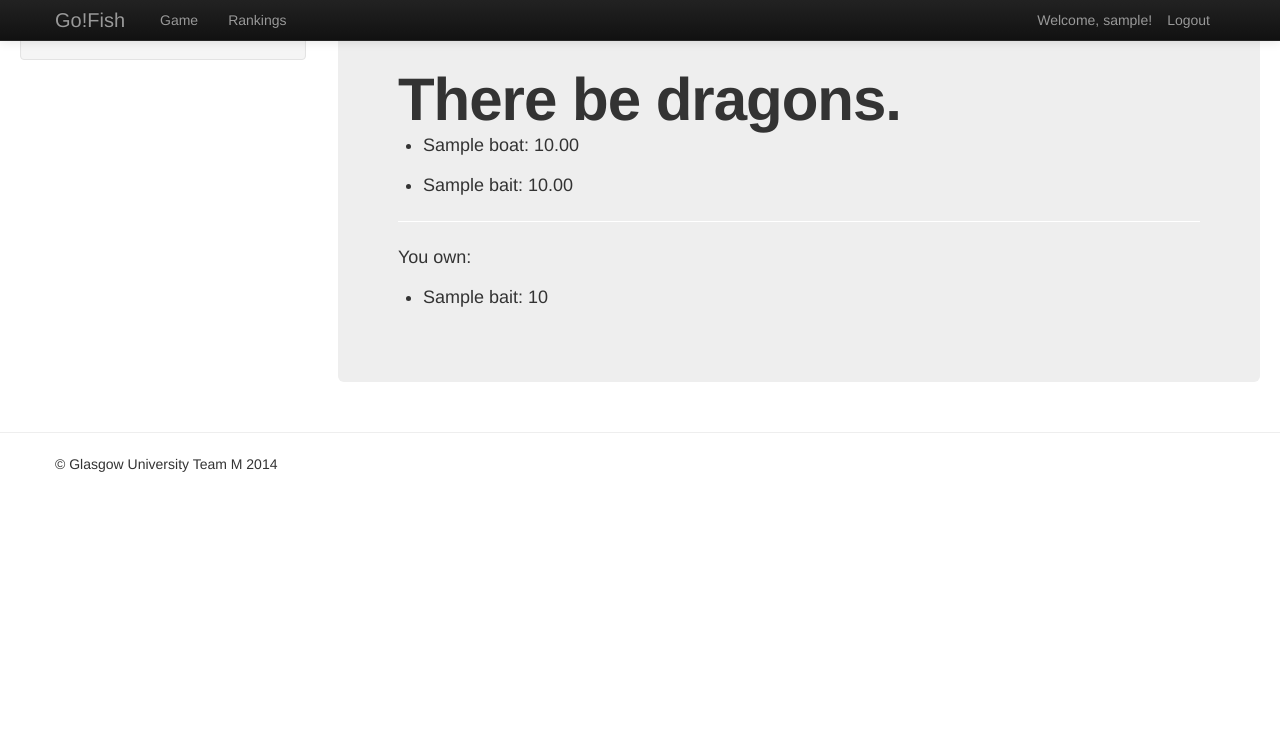
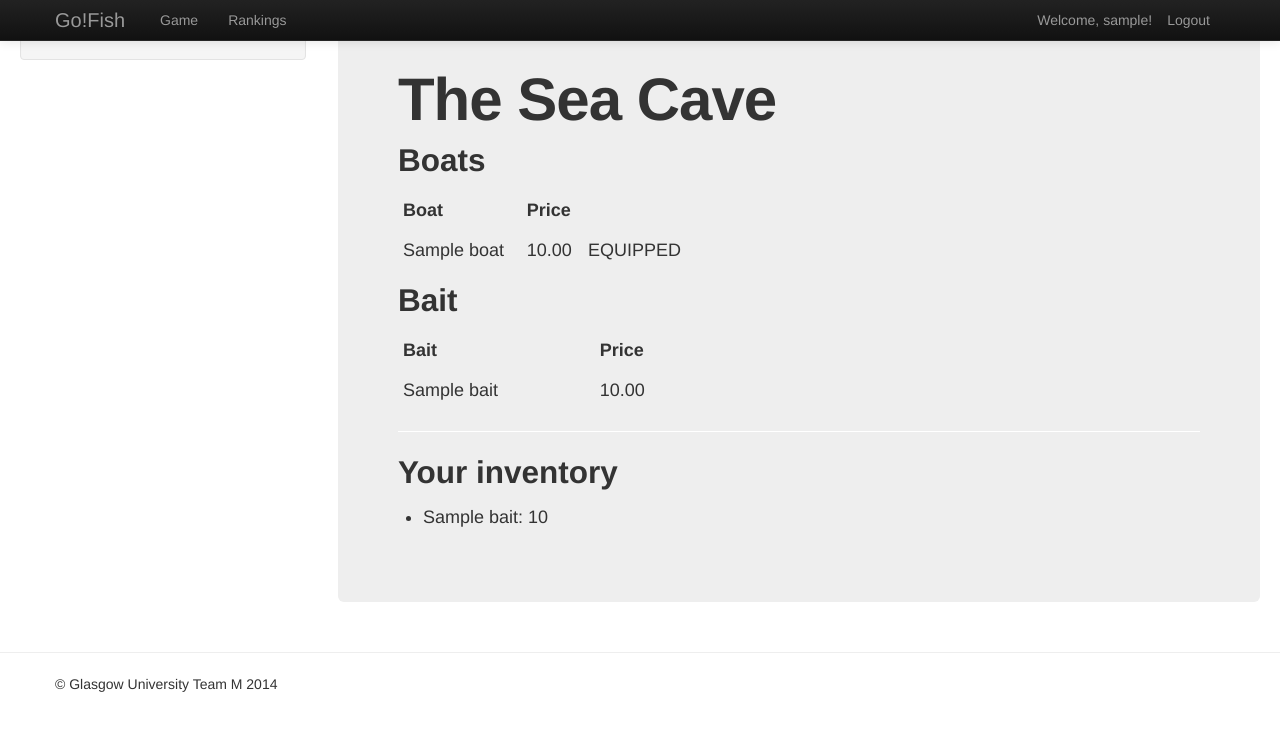
Before and after one commit to SJakobsen/DIM3-Team-M, a Django app: page /gofish/shop/ in a window 1280 px wide. Shown: the top 731 px of the page. Run offline with Django 3.2, Linux system fonts and the light colour scheme; a user stored in the database is signed in; tables that the repository leaves empty hold one stand-in row (values such as "Sample post").

Commit message:
Changes to shop template. Added method in views.py to obtain player inventory. Plan was to make inventory viewable in sidebar of all screens related to the game, however, I have not yet managed to figure out how to do this.

```diff
--- a/go_fish_project/gofish/views.py
+++ b/go_fish_project/gofish/views.py
@@ -7,6 +7,22 @@ import json
 
 from gofish.forms import PlayerForm, UserForm
 from gofish.models import Bait, Boat, OwnsBait, Player
+
+def get_inventory(request):
+    # Get current player
+    current_player = Player.objects.get(user=request.user)
+
+    # Get owned bait of current player
+    inventory = OwnsBait.objects.filter(
+            # Link to current player
+            player=current_player
+
+        ).filter(
+            # Only interested in currently available bait
+            amount__gt=0
+        )
+
+    return inventory
 
 def index(request):
     # Request the context of the request.
@@ -107,7 +123,8 @@ def rankings(request):
 @login_required
 def game(request):
     context = RequestContext(request)
-    context_dict = {}
+    inventory = get_inventory(request)
+    context_dict = {'inventory': inventory}
     return render_to_response('gofish/game.html', context_dict, context)
 
 @login_required
@@ -119,15 +136,9 @@ def shop(request):
     boat_list = Boat.objects.order_by('price')
     bait_list = Bait.objects.order_by('price')
     # Get owned bait of current player
-    owned_bait = OwnsBait.objects.filter(
-            # Link to current player
-            player=current_player
+    inventory = get_inventory(request)
 
-        ).filter(
-            # Only interested in currently available bait
-            amount__gt=0
-        )
-    context_dict = {'player': current_player, 'boats': boat_list, 'bait': bait_list, 'owned_bait': owned_bait}
+    context_dict = {'player': current_player, 'boats': boat_list, 'bait': bait_list, 'inventory': inventory}
     return render_to_response('gofish/shop.html', context_dict, context)
 
 @login_required
--- /dev/null
+++ b/go_fish_project/static/css/shop.css
@@ -0,0 +1,9 @@
+th,td
+{
+padding:5px;
+}
+
+th
+{
+text-align:left;
+}
--- a/go_fish_project/templates/gofish/base.html
+++ b/go_fish_project/templates/gofish/base.html
@@ -10,6 +10,8 @@
 		<link href="{% static 'css/bootstrap-fluid-adj.css' %}" rel="stylesheet">
 		<link href="{% static 'css/bootstrap.min.css' %}" rel="stylesheet" media="screen">
 		<link href="{% static 'css/bootstrap-responsive.css' %}" rel="stylesheet">
+
+		<link href="{% static 'css/shop.css' %}" rel="stylesheet">
 
         <title>Go!Fish - {% block title %}Deadliest Haul{% endblock %}</title>
     </head>
--- a/go_fish_project/templates/gofish/shop.html
+++ b/go_fish_project/templates/gofish/shop.html
@@ -4,38 +4,63 @@
 
 {% block body_block %}
 	<div class="hero-unit">
-	<h1>There be dragons.</h1>
+	<h1>The Sea Cave</h1>
 
+	<h2>Boats</h2>
 	{% if boats %}
-		<ul>
-			{% for boat in boats %}
-			{% if boat.cost <= player.boat.cost %}
-			<li>{{ boat.name }}: {{ boat.price }} SOLD</li>
-			{% else %}
-			<li>{{ boat.name }}: {{ boat.price }}</li>
+
+		<table style="width:300px">
+		<tr>
+		  <th>Boat</th>
+		  <th>Price</th>
+		</tr>
+
+
+		{% for boat in boats %}
+			<tr>
+			<td>{{ boat.name }}</td>
+			<td>{{ boat.price }}</td>
+			{% if player.boat %}
+				{% if boat.price < player.boat.price %}
+				<td>SOLD</td>
+				{% elif boat.price = player.boat.price %}
+				<td>EQUIPPED</td>
+				{% endif %}
 			{% endif %}
-			{% endfor %}
-		</ul>
+			</tr>
+		{% endfor %}
+		</table>
+	{% else %}
+		<p>I've misplaced my boats... Come back later, I'll hopefully have found them by then.</p>
 	{% endif %}
 
+	<h2>Bait</h2>
 	{% if bait %}
-		<ul>
+
+		<table style="width:300px">
+		<tr>
+		  <th>Bait</th>
+		  <th>Price</th>
+		</tr>
 			{% for b in bait %}
-			<li>{{ b.name }}: {{ b.price }} </li>
+			<tr>
+			<td>{{ b.name }}</td>
+			<td>{{ b.price }}</td>
+			</tr>
 			{% endfor %}
-		</ul>
+		</table>
 
 	{% else %}
-		<p> There seems to have been a problem with the bait shipment, try shopping again later.</p>
+		<p>There seems to have been a problem with the bait shipment, try shopping again later.</p>
 	{% endif %}
 
 	<hr>
 
-	{% if owned_bait %}
-		<p> You own: </p>
+	<h2> Your inventory </h2>
+	{% if inventory %}
 		<ul>
-			{% for owned in owned_bait %}
-			<li>{{ owned.bait.name }}: {{ owned.amount }}</li>
+			{% for item in inventory %}
+			<li>{{ item.bait.name }}: {{ item.amount }}</li>
 			{% endfor %}
 		</ul>
 	{% else %}
```
Also changed, not shown: go_fish_project/templates/gofish/inventory.html (added, +10 -0 lines), 1 other file.
